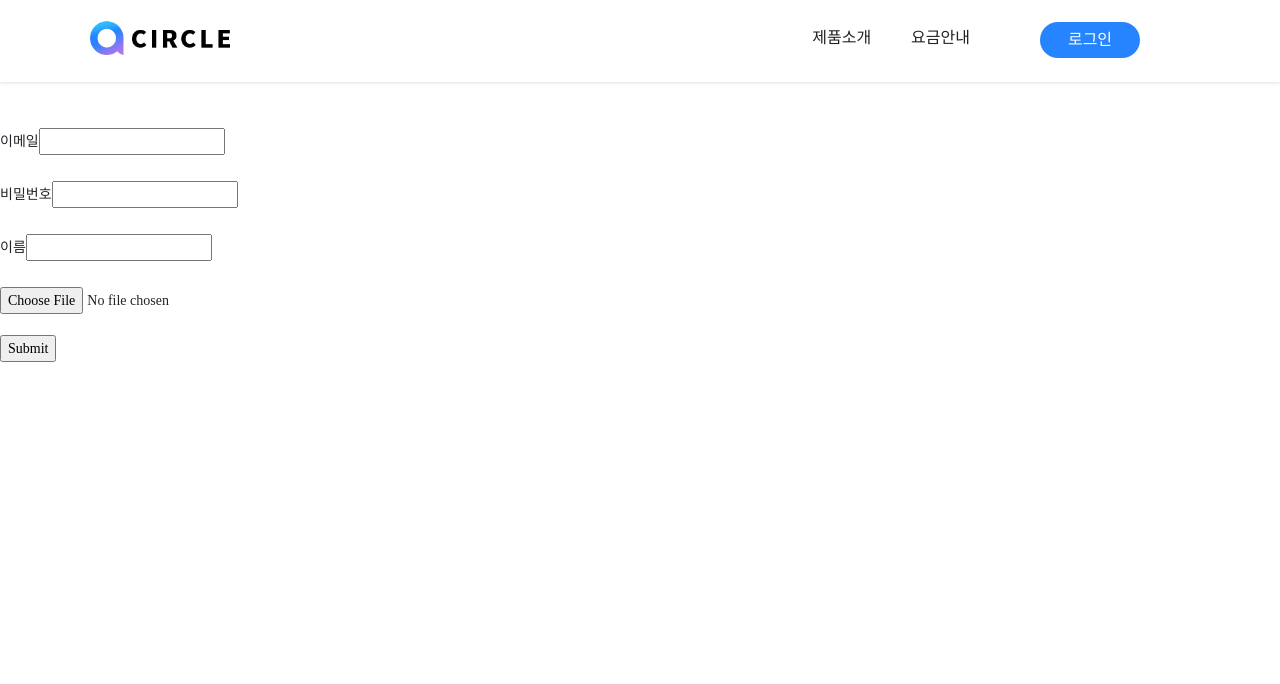
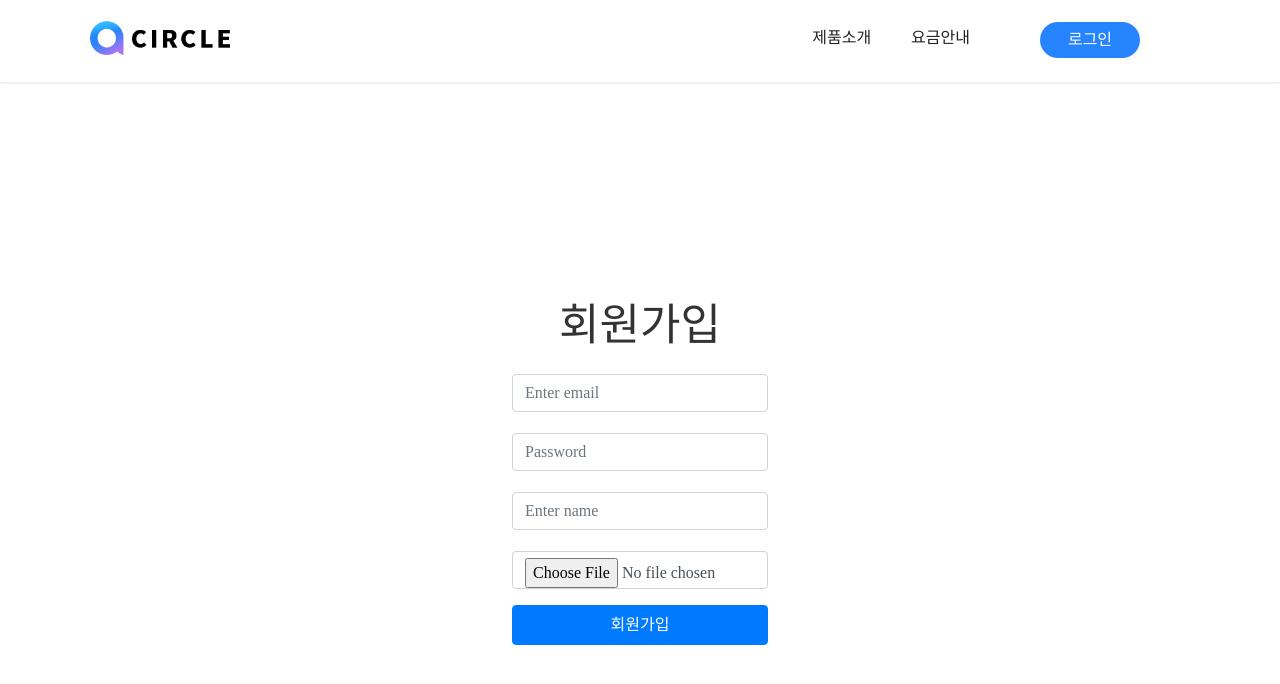
Before and after one commit to SungWoo824/kh2-final-circle, a Java web app: page /member/signup in a window 1280 px wide. Shown: the top 684 px of the page. Run offline with Spring Boot 4, a stand-in JSP engine, Linux system fonts and the light colour scheme; the project's own start-up code is not run, and a stand-in starts its controllers and pages; some libraries are stand-ins or nearby versions; some web fonts are replaced.

Commit message:
design-fix

```diff
--- a/circle/src/main/webapp/WEB-INF/views/member/changepw.jsp
+++ b/circle/src/main/webapp/WEB-INF/views/member/changepw.jsp
@@ -71,6 +71,7 @@ $(function(){
                     </div>
                 </div>
         </div>
+        <div class="signup-article">
 			<form action="changepw" class="pw-form" method="post">
 				<input type="password" class="change_pw" name="change_pw"><br><br>
 				<input type="password" class="change_pw_check" name="change_pw_check"><br><br>
@@ -80,5 +81,6 @@ $(function(){
 
 				<input type="submit" id="submit">
 			</form>
+		</div>
 </body>
 </html>
--- a/circle/src/main/webapp/WEB-INF/views/member/findpw.jsp
+++ b/circle/src/main/webapp/WEB-INF/views/member/findpw.jsp
@@ -92,6 +92,7 @@
                     </div>
                 </div>
         </div>
+        <div class="signup-article">
 			<h3>비밀번호 찾기</h3>
 			<form class="email-form" action="send" method="get">
 				<input type="email" class="email-form-email" name="email" placeholder="이메일 입력">
@@ -106,5 +107,6 @@
 			<form class="success-form" action="changepw" method="get">
 				<input type="submit" value="변경 페이지로 이동">
 			</form>
+		</div>
 </body>
 </html>
--- a/circle/src/main/webapp/WEB-INF/views/member/signup.jsp
+++ b/circle/src/main/webapp/WEB-INF/views/member/signup.jsp
@@ -54,16 +54,53 @@
                     </div>
                 </div>
         </div>
-	<article class="signup-article">
-		<div>
-			<form action="signup" method="post" enctype="Multipart/form-data">
-				<label>이메일</label><input type="email" name ="member_email"><br><br>
-				<label>비밀번호</label><input type="password" name="member_pw"><br><br>
-				<label>이름</label><input type="text" name="member_name"><br><br>
-				<input type="file" name="file" accept="image/*"><br><br>
-				<input type="submit">
-			</form>
-		</div>
-	</article>
+        <div class="signup-article">
+                <div class="main-bg">
+
+                        <div id="fullpage">
+                            <div class="section">
+                                <div class="main-title">
+                                <form action="signup" method="post" enctype="Multipart/form-data">
+                                    <div>
+                                        <span>회원가입</span>
+
+                                        <div class="form-group signin-form-group">
+									      <label for="exampleInputEmail1"></label>
+									      <input type="email" class="form-control" id="exampleInputEmail1" name="member_email" aria-describedby="emailHelp" placeholder="Enter email">
+									    </div>
+									    <div class="form-group signin-form-group">
+									      <label for="exampleInputPassword1"></label>
+									      <input type="password" class="form-control" id="exampleInputPassword1" name="member_pw" placeholder="Password">
+									    </div>
+                                        <div class="form-group signin-form-group">
+									      <label for="exampleInputEmail1"></label>
+									      <input type="text" class="form-control" id="exampleInputEmail1" name="member_name" aria-describedby="emailHelp" placeholder="Enter name">
+									    </div>
+									    <div class="form-group signin-form-group">
+									      <label for="exampleInputEmail1"></label>
+									      <input type="file" class="form-control" id="exampleInputEmail1" name="file" accept="image/*">
+									    </div>
+                                    </div>
+                                    <div>
+                                        <div>
+
+											<button type="submit" class="btn btn-primary signin-submit">회원가입</button>
+
+
+                                        </div>
+                                    </div>
+                                    </form>
+                                </div>
+                            </div>
+                            <div class="section">
+
+                            </div>
+                            <div class="section">
+
+                            </div>
+                        </div>
+
+                </div>
+        </div>
 </body>
 </html>
--- a/circle/src/main/webapp/WEB-INF/views/member/signup_success.jsp
+++ b/circle/src/main/webapp/WEB-INF/views/member/signup_success.jsp
@@ -50,7 +50,8 @@
                     </div>
                 </div>
         </div>
-	<h3>회원 가입 성공 페이지</h3>
-	<a href="./signin">로그인 페이지로 이동</a>
+        <div class="signup-article">
+			<a href="./signin">로그인 페이지로 이동</a>
+		</div>
 </body>
 </html>
```
Lines whose indentation alone changed are shown as unchanged.
